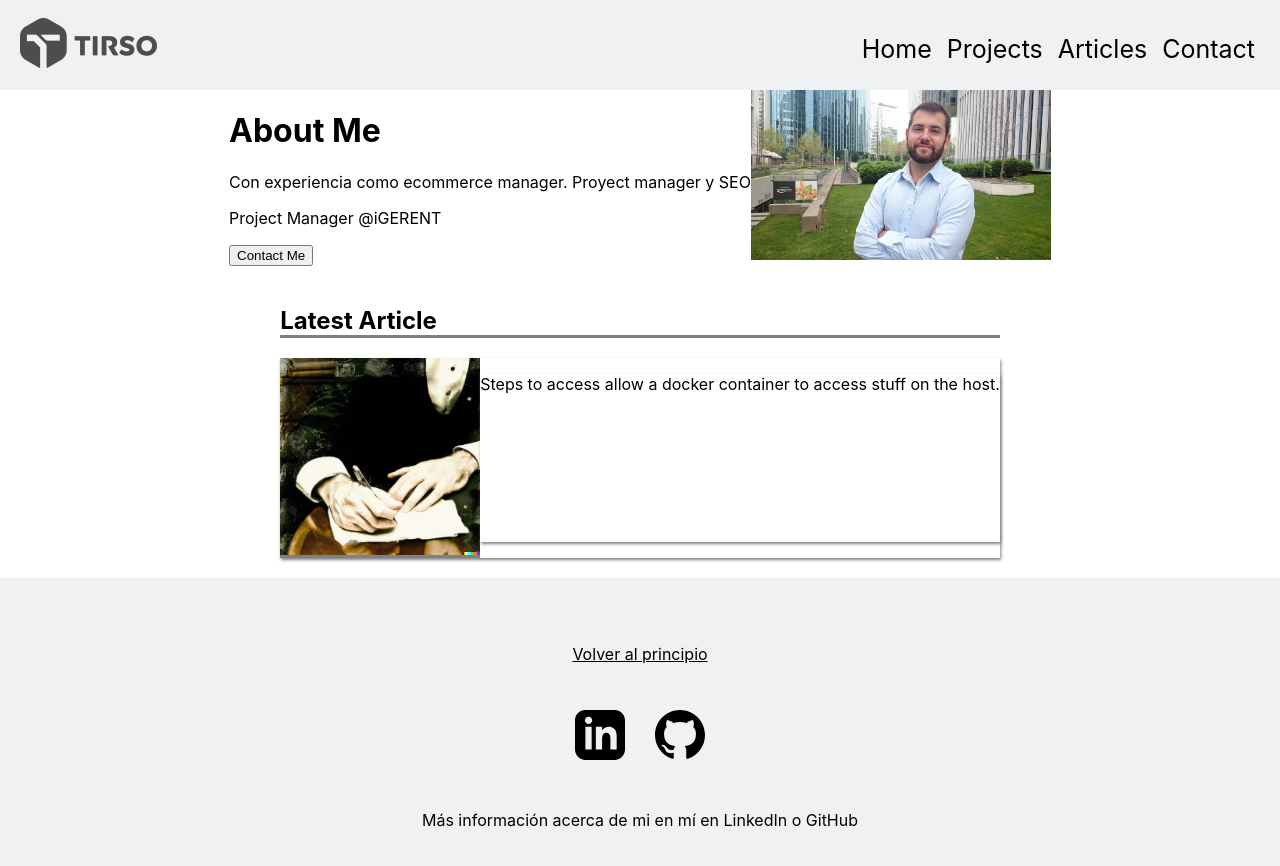
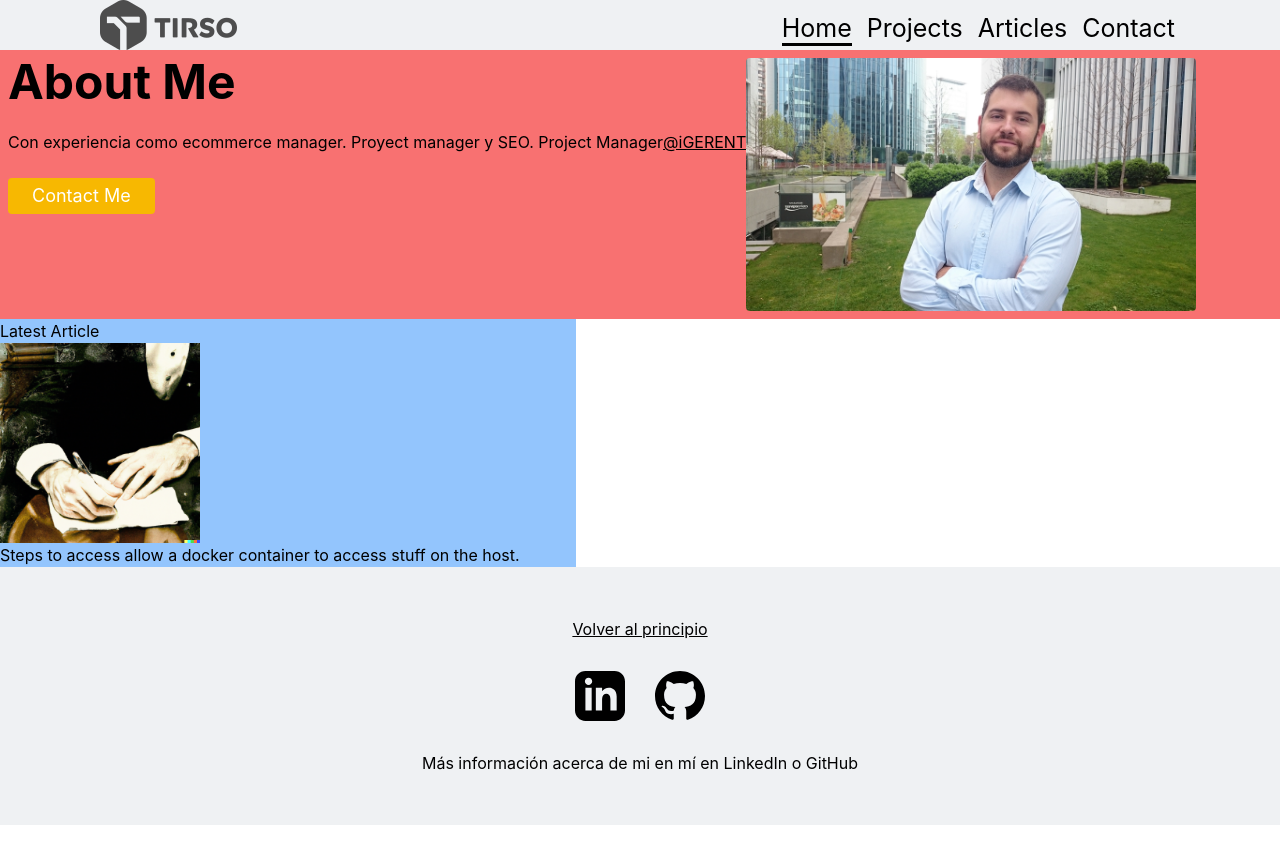
Before and after one commit to Tirsog/personal, a Next.js app: page / in a window 1280 px wide. Shown: the top 866 px of the page. After the commit the page ends 825 px from the top, so only its background shows below. Built offline with nearby package versions, Linux system fonts and the light colour scheme.

Commit message:
Tailwind & Components

```diff
--- a/components/navbar.js
+++ b/components/navbar.js
@@ -1,22 +1,27 @@
 import Link from "next/link"
 import { useState } from "react"
 import Image from "next/image"
+import { useRouter } from "next/router"
 import styles from "../styles/Navbar.module.css"
 
 export default function Navbar() {
+    const { asPath } = useRouter()
     const [isNavExpanded, setIsNavExpanded] = useState(false)
+
     return (
         <nav className={styles.nav}>
+            <div className={styles.logotitle}>
                 <Link href="/">
                     <Image
                         src="/images/icon.png"
-                    alt="Tirso full logo"
+                        alt="Logo Tirso Full"
                         width={137}
                         height={50}
                     />
                 </Link>
+            </div>
             <div>
-                <div className={isNavExpanded ? "hide" : "display"}>
+                <div className={isNavExpanded ? styles.hide : styles.display}>
                     <button
                         className={styles.icon}
                         onClick={() => {
@@ -41,11 +46,7 @@ export default function Navbar() {
                         </svg>
                     </button>
                 </div>
-                <div
-                    className={`${styles.ul} ${
-                        isNavExpanded ? styles.display : styles.hide
-                    }`}
-                >
+                <div className={isNavExpanded ? styles.display : styles.hide}>
                     <button
                         className={styles.icon}
                         onClick={() => {
@@ -73,16 +74,54 @@ export default function Navbar() {
                 }`}
             >
                 <li className={styles.li}>
-                    <Link href={"/"}>Home</Link>
+                    <Link
+                        onClick={() => {
+                            setIsNavExpanded(false)
+                        }}
+                        href={"/"}
+                        className={asPath == "/" ? styles.activelink : ""}
+                    >
+                        Home
+                    </Link>
                 </li>
                 <li className={styles.li}>
-                    <Link href={"/projects"}>Projects</Link>
+                    <Link
+                        onClick={() => {
+                            setIsNavExpanded(false)
+                        }}
+                        href={"/projects"}
+                        className={
+                            asPath == "/projects" ? styles.activelink : ""
+                        }
+                    >
+                        Projects
+                    </Link>
                 </li>
                 <li className={styles.li}>
-                    <Link href={"/articles"}>Articles</Link>
+                    <Link
+                        onClick={() => {
+                            setIsNavExpanded(false)
+                        }}
+                        href={"/articles"}
+                        className={
+                            asPath == "/articles" ? styles.activelink : ""
+                        }
+                    >
+                        Articles
+                    </Link>
                 </li>
                 <li className={styles.li}>
-                    <Link href={"/contact"}>Contact</Link>
+                    <Link
+                        onClick={() => {
+                            setIsNavExpanded(false)
+                        }}
+                        href={"/contact"}
+                        className={
+                            asPath == "/contact" ? styles.activelink : ""
+                        }
+                    >
+                        Contact
+                    </Link>
                 </li>
             </ul>
         </nav>
--- a/package.json
+++ b/package.json
@@ -19,6 +19,9 @@
   },
   "devDependencies": {
     "@types/node": "18.11.14",
-    "@types/react": "^18.0.26"
+    "@types/react": "^18.0.26",
+    "autoprefixer": "^10.4.13",
+    "postcss": "^8.4.21",
+    "tailwindcss": "^3.2.6"
   }
 }
--- a/pages/index.js
+++ b/pages/index.js
@@ -15,33 +15,32 @@ export default function Home() {
                 />
                 <link rel="icon" href="/favicon.ico" />
             </Head>
-            <div className="pagecontainer">
-                <div className={styles.aboutme}>
+            <div className="mx-auto flex bg-red-400 p-2">
                 <div>
-                        <h1>About Me</h1>
-                        <p>
-                            Con experiencia como ecommerce manager. Proyect
-                            manager y SEO
-                        </p>
-                        <p>
-                            Project Manager{" "}
-                            <Link href="https://igerent.com">@iGERENT</Link>
+                    <h1 className="text-5xl font-bold pr-1">About Me</h1>
+                    <p className="py-6">
+                        Con experiencia como ecommerce manager. Proyect manager
+                        y SEO. Project Manager
+                        <Link className="underline" href="https://igerent.com">
+                            @iGERENT
+                        </Link>
                     </p>
                     <Link href="/contact">
-                            <button>Contact Me</button>
+                        <button className="text-white bg-mango border-0 py-1 px-6 focus:outline-none hover:bg-carolinaBlue rounded text-lg mt-10 sm:mt-0">
+                            Contact Me
+                        </button>
                     </Link>
                 </div>
-                    <div className={styles.image}>
                 <Image
+                    className="rounded"
                     src="/images/tirso.png"
-                            width={300}
+                    width={450}
                     height={170}
-                            alt="Tirso Garcia"
+                    alt="Tirso G."
                 />
             </div>
-                </div>
-                {/*  */}
-                <div className={styles.article}>
+
+            <div className="bg-blue-300 max-w-xl mg-auto">
                 <h2>Latest Article</h2>
                 <div>
                     <Image
@@ -51,10 +50,9 @@ export default function Home() {
                         alt="Tirso Garcia"
                     />
                     <p>
-                            Steps to access allow a docker container to access
-                            stuff on the host.
+                        Steps to access allow a docker container to access stuff
+                        on the host.
                     </p>
-                    </div>
                 </div>
             </div>
         </>
--- /dev/null
+++ b/postcss.config.js
@@ -0,0 +1,6 @@
+module.exports = {
+  plugins: {
+    tailwindcss: {},
+    autoprefixer: {},
+  },
+}
--- a/styles/Home.module.css
+++ b/styles/Home.module.css
@@ -1,4 +1,4 @@
-.aboutme {
+/* .aboutme {
     display: flex;
     flex-wrap: wrap;
 }
@@ -23,4 +23,4 @@
     flex-wrap: wrap;
 
     box-shadow: 1px 2px 3px grey;
-}
+} */
--- a/styles/Navbar.module.css
+++ b/styles/Navbar.module.css
@@ -1,11 +1,17 @@
-/* Navbar */
-
 .nav {
     display: flex;
     align-items: center;
     justify-content: space-between;
+    position: relative;
     background-color: var(--cultured);
-    padding: 10px 20px 10px 20px;
+    padding: 0 100px 0 100px;
+}
+
+.logotitle {
+    display: flex;
+    align-items: center;
+    gap: 30px;
+
 }
 
 .ul {
@@ -13,34 +19,20 @@
 
 }
 
-/* .li a {
-    padding-right: 10px;
-    padding-bottom: 10px;
-    color: var(--darkColor);
-    text-decoration: none;
-    font-size: 1.5rem;
-    display: flex;
-    align-items: center;
-    justify-content: center;
-} */
 
 .li a:hover {
-    text-decoration: underline;
-    color: var(--highlight);
-    /* Tried to add an after instead of the hover */
-    /*     content: "";
-    width: 30%;
-    height: 2px;
-    background: var(--highlight);
-    position: absolute;
-    bottom: -4px;
-    left: 20px; */
+    border-bottom: 3px solid var(--mango);
+
 }
 
 .li {
     list-style: none;
     font-size: 25px;
     padding: 8px 5px 0px 10px;
+}
+
+.activelink {
+    border-bottom: 3px solid;
 }
 
 
@@ -51,20 +43,14 @@
     display: flex;
     align-items: center;
     justify-content: center;
-    /*
-    border-radius: 50%;
-    background-color: #283b8b;
-    cursor: pointer;
-    transition: background-color 0.2s ease-in-out;
-    /* positions the icon to the right and center aligns it vertically */
-    /* position: absolute;
-    top: 50%;
-    right: 25px;
-    transform: translateY(-50%);*/
     display: none;
 }
 
 @media screen and (max-width: 768px) {
+    .nav {
+        padding: 10px 20px 10px 20px;
+    }
+
     .icon {
         display: flex;
         align-items: center;
@@ -80,26 +66,34 @@
     .ul {
         display: flex;
         position: absolute;
-        top: 80px;
-        left: -35px;
+        top: 64px;
+        left: 0px;
         flex-direction: column;
         margin: 0px;
+        width: 100vw;
+        background-color: white;
     }
+
 
     .hide {
         display: none;
     }
 
     .display {
+        z-index: 1;
         display: block;
-        background-color: red;
-        outline: 2px solid red;
+    }
+
+    .menuDisplay {
+        z-index: 1;
+        display: block;
+        border-bottom: 1px solid black;
+        border-top: 1px solid black;
+        padding: 2vh 0vh 2vh 0vh;
     }
 
     .li {
-        width: 90vw;
         display: flex;
-        background-color: white;
-        border-radius: 1px solid white;
+        padding-bottom: 3px;
     }
 }
--- a/styles/globals.css
+++ b/styles/globals.css
@@ -1,3 +1,7 @@
+@tailwind base;
+@tailwind components;
+@tailwind utilities;
+
 html,
 body {
   padding: 0;
@@ -64,69 +68,3 @@ footer {
   gap: 30px;
   justify-content: center;
 }
-
-
-/* Contact Form */
-
-form {
-  width: 60vw;
-  max-width: 500px;
-  min-width: 300px;
-  margin: 0 auto;
-  padding-bottom: 2em;
-}
-
-label {
-  display: block;
-  margin: 1rem 0;
-}
-
-input,
-textarea {
-  width: 100%;
-  border-radius: 3px;
-  padding: 5px;
-  font-size: 16px;
-  font-family: 'Segoe UI', Tahoma, Geneva, Verdana, sans-serif;
-  padding: 10px;
-  border: none;
-  max-width: 100%;
-
-}
-
-input {
-  height: 2.5em;
-}
-
-textarea {
-  height: 5em;
-}
-
-.submit-button {
-  display: block;
-  width: 60%;
-  margin: 1em auto;
-  height: 2em;
-  font-size: 1.1rem;
-  background-color: var(--faded-denim);
-  border: none;
-  font-weight: bold;
-  color: white;
-  min-width: 300px;
-  text-align: center;
-}
-
-.contactblock {
-  background-color: #ddd6d1;
-  margin-top: 30px;
-  padding-top: 30px;
-}
-
-.pagecontainer {
-  display: flex;
-  margin: auto;
-  flex-wrap: wrap;
-  max-width: 1200px;
-  justify-content: space-around;
-  /* outline: 1px solid red; */
-}
--- /dev/null
+++ b/tailwind.config.js
@@ -0,0 +1,29 @@
+/** @type {import('tailwindcss').Config} */
+module.exports = {
+    content: [
+        "./app/**/*.{js,ts,jsx,tsx}",
+        "./pages/**/*.{js,ts,jsx,tsx}",
+        "./components/**/*.{js,ts,jsx,tsx}",
+
+        // Or if using `src` directory:
+        "./src/**/*.{js,ts,jsx,tsx}",
+    ],
+    theme: {
+        screens: {
+            sm: "480px",
+            md: "768px",
+            lg: "976px",
+            xl: "1440px",
+        },
+        extend: {
+            colors: {
+                raisinBlack: "#27272",
+                mango: "#F7B801",
+                carolinaBlue: "#00A5E0",
+                dimGray: "#696773",
+                cultured: "#EFF1F3",
+            },
+        },
+    },
+    plugins: [],
+}
```
Also changed, not shown: pages/contact.js (+32 -14 lines), 1 other file (tests, documents, lock files or other folders). Lines whose indentation alone changed are shown as unchanged.
